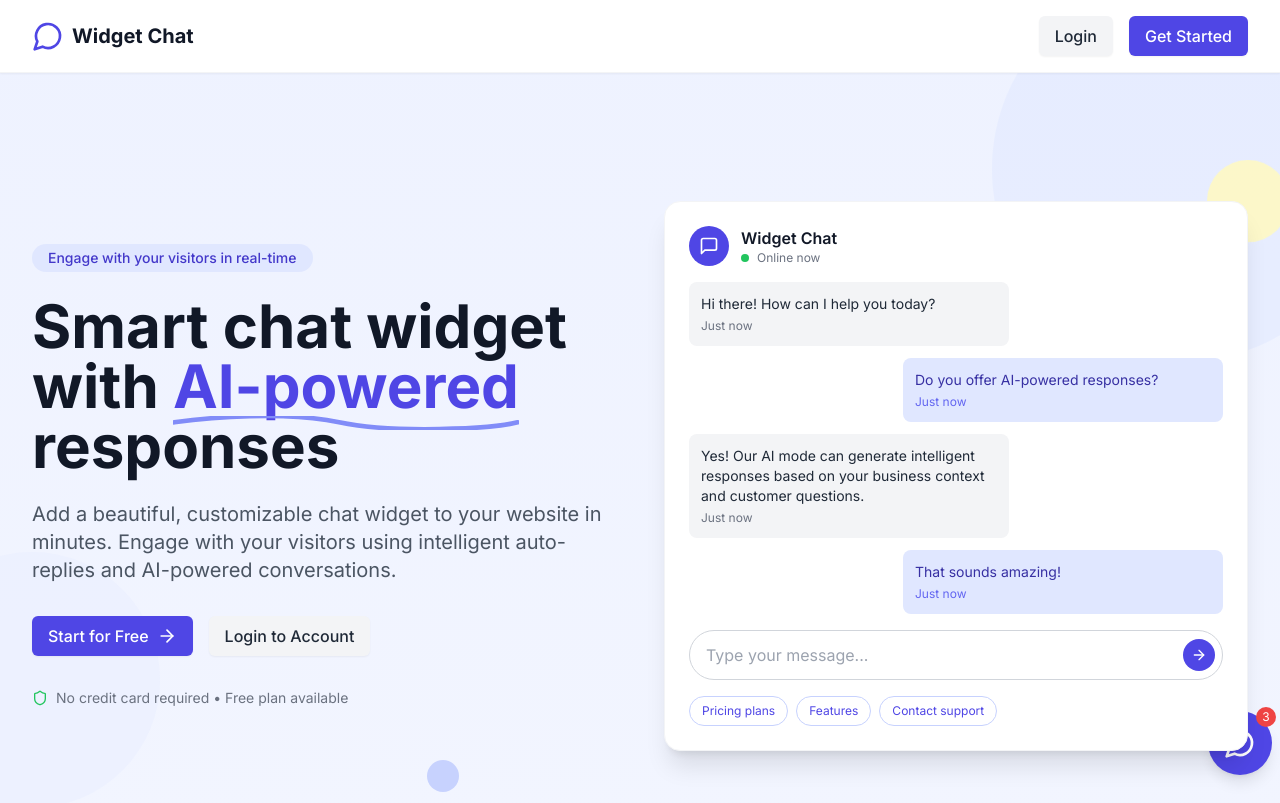
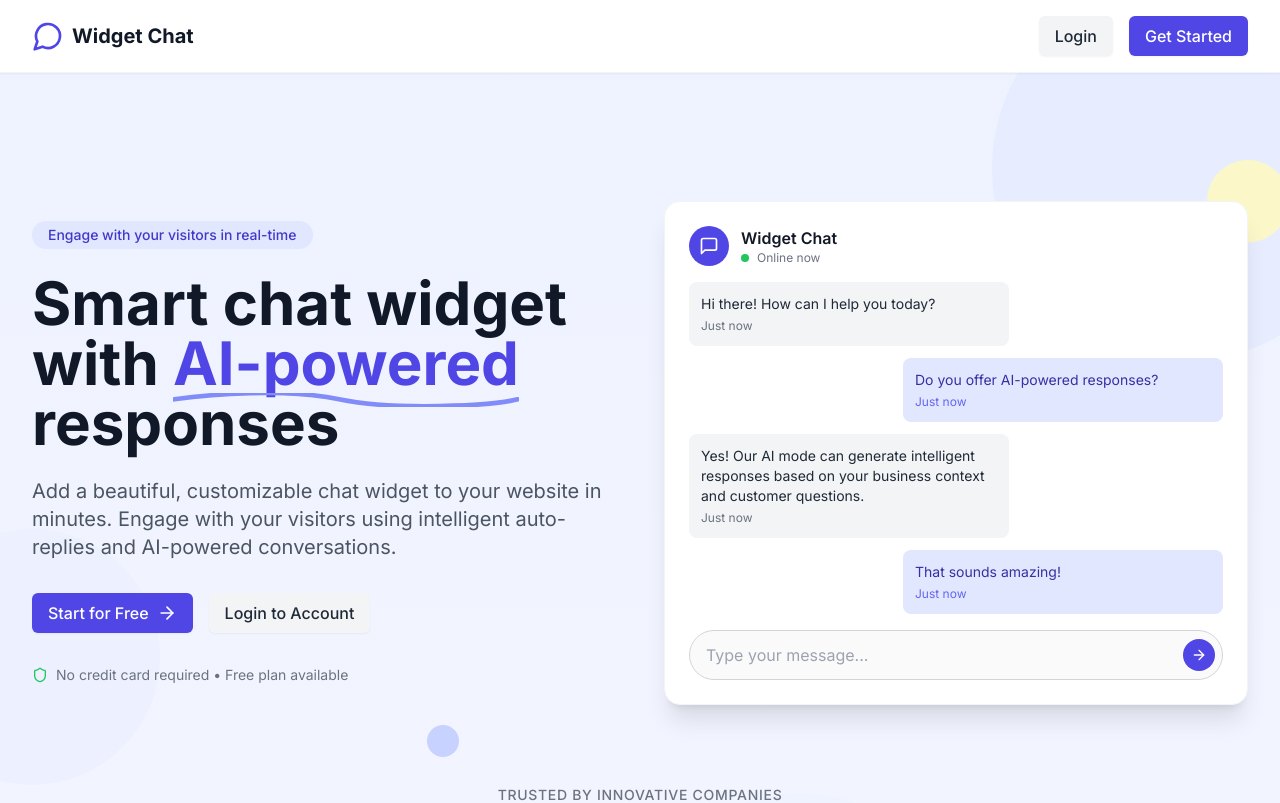
Before and after one commit to ErolledDev/xwidget, a React (Vite) app: page / in a window 1280 px wide. Shown: the top 803 px of the page. Built offline with nearby package versions, Linux system fonts and the light colour scheme.

Commit message:
homepage

```diff
--- a/src/pages/HomePage.tsx
+++ b/src/pages/HomePage.tsx
@@ -142,32 +142,19 @@ const HomePage: React.FC = () => {
                   <input
                     type="text"
                     placeholder="Type your message..."
-                    className="w-full px-4 py-3 border border-gray-300 rounded-full focus:outline-none focus:ring-2 focus:ring-indigo-500 focus:border-indigo-500"
+                    className="w-full px-4 py-3 border border-gray-300 rounded-full focus:outline-none focus:ring-2 focus:ring-indigo-500 focus:border-indigo-500" disabled
                   />
-                  <button className="absolute right-2 top-1/2 transform -translate-y-1/2 bg-indigo-600 text-white p-2 rounded-full hover:bg-indigo-700 transition-colors">
+                  <button className="absolute right-2 top-1/2 transform -translate-y-1/2 bg-indigo-600 text-white p-2 rounded-full hover:bg-indigo-700 transition-colors"  disabled>
                     <ArrowRight className="h-4 w-4" />
                   </button>
                 </div>
 
-                {/* Quick reply buttons */}
-                <div className="mt-4 flex flex-wrap gap-2">
-                  <button className="text-xs bg-white border border-indigo-200 text-indigo-600 px-3 py-1.5 rounded-full hover:bg-indigo-50 transition-colors">
-                    Pricing plans
-                  </button>
-                  <button className="text-xs bg-white border border-indigo-200 text-indigo-600 px-3 py-1.5 rounded-full hover:bg-indigo-50 transition-colors">
-                    Features
-                  </button>
-                  <button className="text-xs bg-white border border-indigo-200 text-indigo-600 px-3 py-1.5 rounded-full hover:bg-indigo-50 transition-colors">
-                    Contact support
-                  </button>
-                </div>
+
+
               </div>
 
               {/* Chat button */}
-              <div className="absolute -bottom-6 -right-6 w-16 h-16 rounded-full shadow-lg flex items-center justify-center cursor-pointer bg-indigo-600 text-white hover:bg-indigo-700 transition-colors">
-                <MessageCircle className="h-8 w-8" />
-                <span className="absolute -top-1 -right-1 w-5 h-5 bg-red-500 rounded-full text-white text-xs flex items-center justify-center">3</span>
-              </div>
+
             </div>
           </div>
 
```
